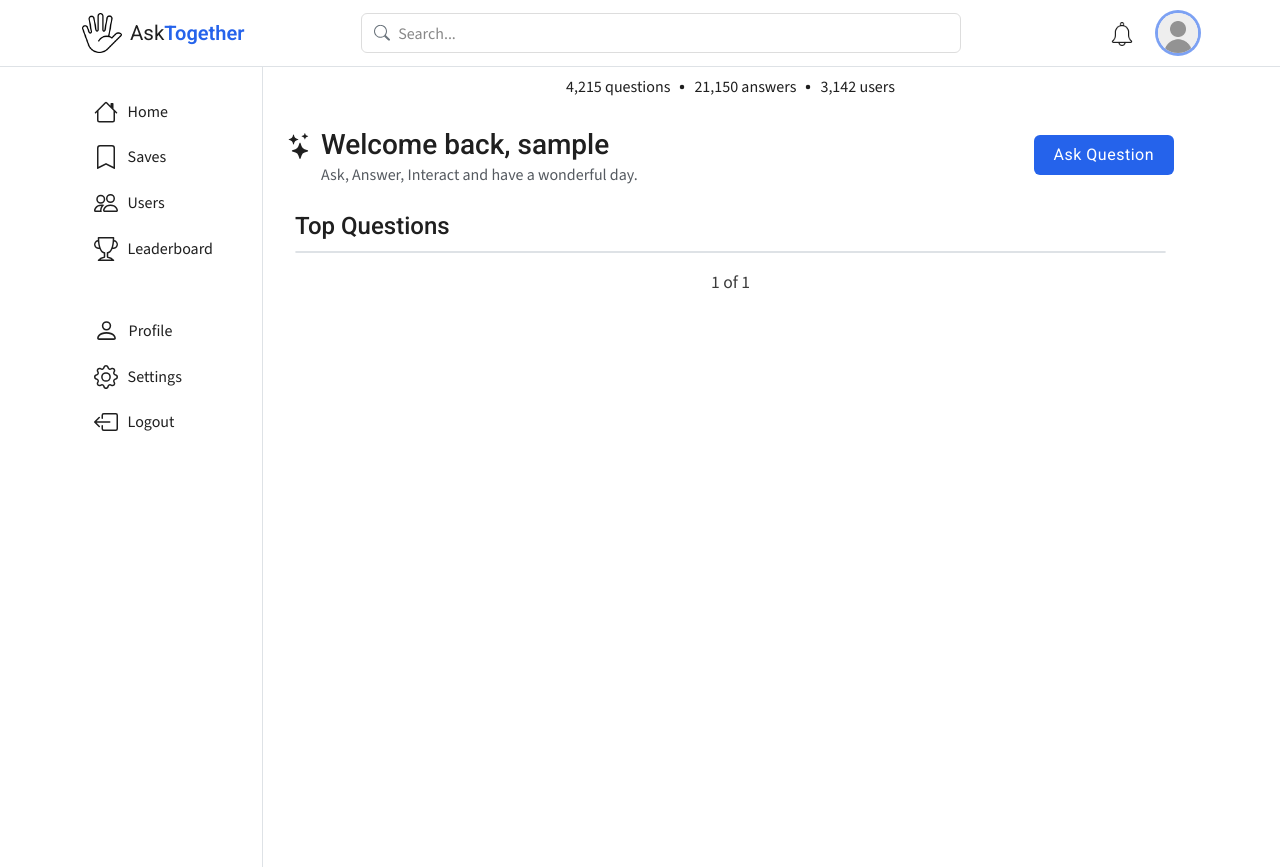
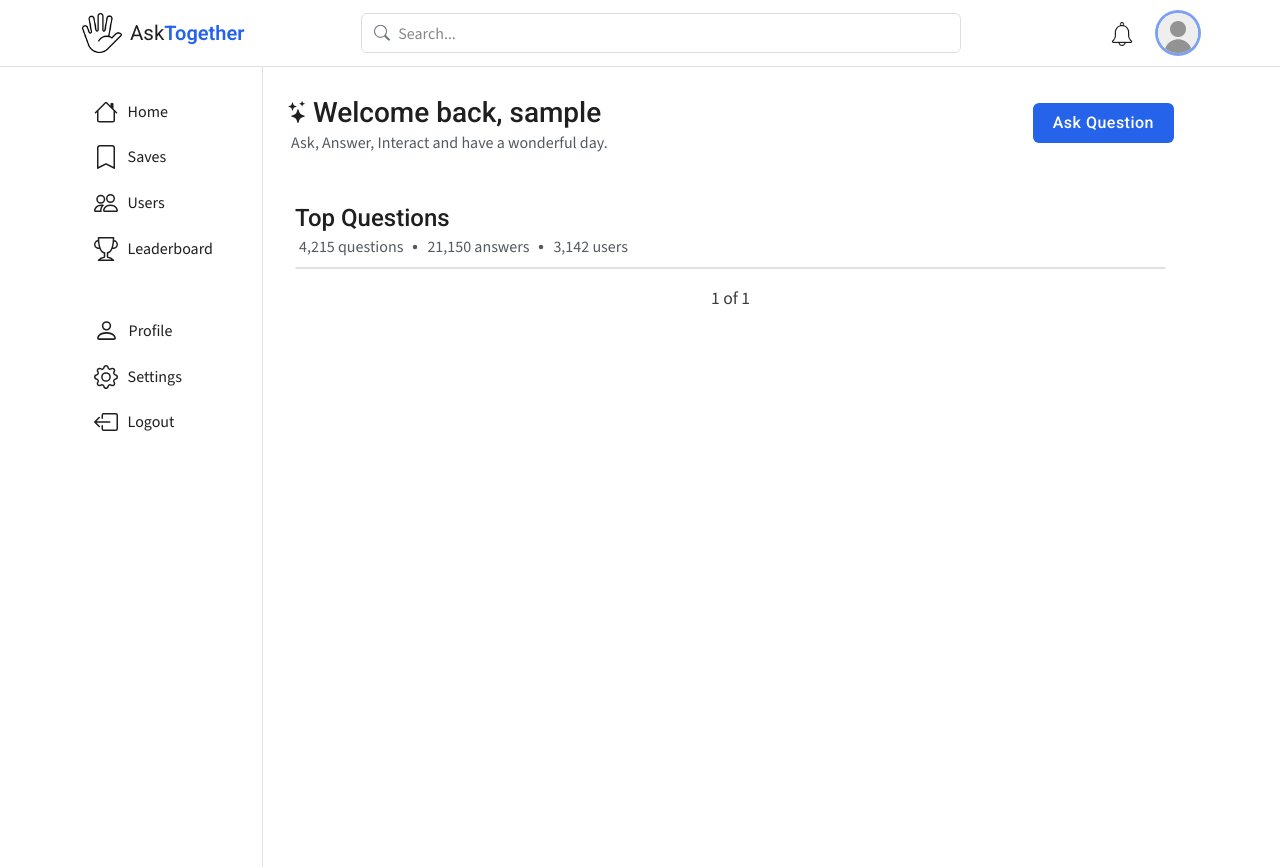
Before and after one commit to rajas19-ita/AskTogether, a Django app: page / in a window 1280 px wide. Run offline with Django 5.2, Linux system fonts and the light colour scheme; the visitor is signed in with stand-in values (Sample User, id 1); data that the repository does not hold is empty.

Commit message:
style: Home page update

```diff
--- a/ask_together/templates/ask_together/home.html
+++ b/ask_together/templates/ask_together/home.html
@@ -1,12 +1,12 @@
 {% extends 'base.html' %}
 {% load static %}
 {% load humanize %}
+
 
 {% block title %}
     Ask Together
 {% endblock %}
 
-{% comment %} brand-ui branch test commit {% endcomment %}
 
 {% block content %}
     {% include 'ask_together/includes/header.html' %}
@@ -14,9 +14,10 @@
         <div class="container">
             <div class="d-flex min-vh-100">
                 {% include 'ask_together/includes/sidebar.html' %}
-                <div class="pb-4 px-4 border-start flex-grow-1 d-flex flex-column align-items-center">
-                    <div class="w-100 d-flex flex-column" style="max-width:980px">
-                        <div class="at-heading-color-dark d-flex align-items-center justify-content-center fs-6 mb-4 mt-2">
+                <div class="py-4 px-4 border-start flex-grow-1 d-flex flex-column align-items-center">
+                    <div class="w-100 d-flex flex-column" style="max-width:900px">
+                        {% comment %} <div class="at-heading-color-dark d-flex justify-content-center fs-6 mb-4  fw-medium">
+                            <div class="d-flex align-items-center at-bg-primary-200 px-2 py-1">
                                 <span class="">
                                     {{4215|intcomma}} questions
                                 </span>
@@ -33,35 +34,54 @@
                                     {{3142|intcomma}} users
                                 </span>
                             </div>
-                        <div class="d-flex justify-content-between align-items-center mb-4">
-                            <div class="d-flex gap-2">
-                                <div class="mt-2">
-                                    <svg xmlns="http://www.w3.org/2000/svg" width="26" height="26" fill="currentColor" class="bi bi-stars at-heading-color-dark" viewBox="0 0 16 16">
+                        </div> {% endcomment %}
+                        <div class="d-flex justify-content-between align-items-center mb-5 ">
+                                <div class="d-flex flex-column mt-1 ">
+                                    <div class="d-flex gap-1 align-items-end">
+                                        <div class="mb-2">
+                                            <svg xmlns="http://www.w3.org/2000/svg" width="22" height="22" fill="currentColor" class="bi bi-stars at-heading-color-dark" viewBox="0 0 16 16">
                                                 <path d="M7.657 6.247c.11-.33.576-.33.686 0l.645 1.937a2.89 2.89 0 0 0 1.829 1.828l1.936.645c.33.11.33.576 0 .686l-1.937.645a2.89 2.89 0 0 0-1.828 1.829l-.645 1.936a.361.361 0 0 1-.686 0l-.645-1.937a2.89 2.89 0 0 0-1.828-1.828l-1.937-.645a.361.361 0 0 1 0-.686l1.937-.645a2.89 2.89 0 0 0 1.828-1.828zM3.794 1.148a.217.217 0 0 1 .412 0l.387 1.162c.173.518.579.924 1.097 1.097l1.162.387a.217.217 0 0 1 0 .412l-1.162.387A1.73 1.73 0 0 0 4.593 5.69l-.387 1.162a.217.217 0 0 1-.412 0L3.407 5.69A1.73 1.73 0 0 0 2.31 4.593l-1.162-.387a.217.217 0 0 1 0-.412l1.162-.387A1.73 1.73 0 0 0 3.407 2.31zM10.863.099a.145.145 0 0 1 .274 0l.258.774c.115.346.386.617.732.732l.774.258a.145.145 0 0 1 0 .274l-.774.258a1.16 1.16 0 0 0-.732.732l-.258.774a.145.145 0 0 1-.274 0l-.258-.774a1.16 1.16 0 0 0-.732-.732L9.1 2.137a.145.145 0 0 1 0-.274l.774-.258c.346-.115.617-.386.732-.732z"/>
                                             </svg>
                                         </div>
-                                <div class="d-flex flex-column mt-1">
-                                    <h1 class="mb-0 fs-3 " style="">
+                                        <h1 class="mb-0 fs-3" style="">
                                             Welcome back, {{user.username}}
                                         </h1>
-                                    <span class="fs-6 at-text-secondary">Ask, Answer, Interact and have a wonderful day.</span>
                                     </div>
+                                    <span class="fs-6 at-text-secondary ms-1">Ask, Answer, Interact and have a wonderful day.</span>
                                 </div>
+
                             <a href="{% if user.is_authenticated %}
                                         {% url 'ask_together:question_create' %}
                                     {% else %}
                                         {% url 'ask_together:login' %}?ssrc=ask_question
                                     {% endif %}"
-                                class="btn-askquestion d-block text-decoration-none">
+                                class="at-btn at-btn-brand at-btn-md">
                                 Ask Question
                             </a>
                         </div>
-                        <div class="px-2">
+                        <div class="px-2 w-100" >
+                            <div class="d-flex flex-column mb-2">
+                                <h2 class="fs-4 mb-0">Top Questions</h2>
+                                <div class="d-flex align-items-center fs-6 fw-medium at-text-secondary ms-1">
+                                    <span class="">
+                                        {{4215|intcomma}} questions
+                                    </span>
+                                    <svg xmlns="http://www.w3.org/2000/svg" width="24" height="24" fill="currentColor" class="bi bi-dot" viewBox="0 0 16 16">
+                                        <path d="M8 9.5a1.5 1.5 0 1 0 0-3 1.5 1.5 0 0 0 0 3"/>
+                                    </svg>
+                                    <span>
+                                        {{21150|intcomma}} answers
+                                    </span>
+                                    <svg xmlns="http://www.w3.org/2000/svg" width="24" height="24" fill="currentColor" class="bi bi-dot" viewBox="0 0 16 16">
+                                        <path d="M8 9.5a1.5 1.5 0 1 0 0-3 1.5 1.5 0 0 0 0 3"/>
+                                    </svg>
+                                    <span>
+                                        {{3142|intcomma}} users
+                                    </span>
+                                </div>
+                            </div>
 
-                            <h2 class="fs-4">Top Questions</h2>
-
-
-                            <div class="border rounded mb-3">
+                            <div class="border rounded mb-3 ">
                                 {% for question in page_obj %}
                                     <div class="row g-0 gap-4 align-items-start py-4 {% if not forloop.last %}border-bottom{% endif %}">
                                         <div class="col-2 d-flex flex-column gap-2 align-items-end fs-6">
--- a/ask_together/templates/ask_together/includes/sidebar.html
+++ b/ask_together/templates/ask_together/includes/sidebar.html
@@ -2,7 +2,7 @@
     <div class="d-flex flex-column gap-4">
         <ul class="list-unstyled d-flex flex-column gap-1">
             <li>
-                <a class="at-sidebar-link me-1" href="{% url 'ask_together:home' %}">
+                <a class="at-sidebar-link" href="{% url 'ask_together:home' %}">
                     <svg xmlns="http://www.w3.org/2000/svg" width="24" height="24" fill="currentColor" class="bi bi-house" viewBox="0 0 16 16">
                         <path d="M8.707 1.5a1 1 0 0 0-1.414 0L.646 8.146a.5.5 0 0 0 .708.708L2 8.207V13.5A1.5 1.5 0 0 0 3.5 15h9a1.5 1.5 0 0 0 1.5-1.5V8.207l.646.647a.5.5 0 0 0 .708-.708L13 5.793V2.5a.5.5 0 0 0-.5-.5h-1a.5.5 0 0 0-.5.5v1.293zM13 7.207V13.5a.5.5 0 0 1-.5.5h-9a.5.5 0 0 1-.5-.5V7.207l5-5z"/>
                     </svg>
@@ -10,7 +10,7 @@
                 </a>
             </li>
             <li>
-                <a class="at-sidebar-link me-1">
+                <a class="at-sidebar-link">
                     <svg xmlns="http://www.w3.org/2000/svg" width="24" height="24" fill="currentColor" class="bi bi-bookmark" viewBox="0 0 16 16">
                         <path d="M2 2a2 2 0 0 1 2-2h8a2 2 0 0 1 2 2v13.5a.5.5 0 0 1-.777.416L8 13.101l-5.223 2.815A.5.5 0 0 1 2 15.5zm2-1a1 1 0 0 0-1 1v12.566l4.723-2.482a.5.5 0 0 1 .554 0L13 14.566V2a1 1 0 0 0-1-1z"/>
                     </svg>
@@ -18,7 +18,7 @@
                 </a>
             </li>
             <li>
-                <a class="at-sidebar-link me-1">
+                <a class="at-sidebar-link">
                     <svg xmlns="http://www.w3.org/2000/svg" width="24" height="24" fill="currentColor" class="bi bi-people" viewBox="0 0 16 16">
                         <path d="M15 14s1 0 1-1-1-4-5-4-5 3-5 4 1 1 1 1zm-7.978-1L7 12.996c.001-.264.167-1.03.76-1.72C8.312 10.629 9.282 10 11 10c1.717 0 2.687.63 3.24 1.276.593.69.758 1.457.76 1.72l-.008.002-.014.002zM11 7a2 2 0 1 0 0-4 2 2 0 0 0 0 4m3-2a3 3 0 1 1-6 0 3 3 0 0 1 6 0M6.936 9.28a6 6 0 0 0-1.23-.247A7 7 0 0 0 5 9c-4 0-5 3-5 4q0 1 1 1h4.216A2.24 2.24 0 0 1 5 13c0-1.01.377-2.042 1.09-2.904.243-.294.526-.569.846-.816M4.92 10A5.5 5.5 0 0 0 4 13H1c0-.26.164-1.03.76-1.724.545-.636 1.492-1.256 3.16-1.275ZM1.5 5.5a3 3 0 1 1 6 0 3 3 0 0 1-6 0m3-2a2 2 0 1 0 0 4 2 2 0 0 0 0-4"/>
                     </svg>
@@ -26,7 +26,7 @@
                 </a>
             </li>
             <li>
-                <a class="at-sidebar-link me-1">
+                <a class="at-sidebar-link">
                     <svg xmlns="http://www.w3.org/2000/svg" width="24" height="24" fill="currentColor" class="bi bi-trophy" viewBox="0 0 16 16">
                         <path d="M2.5.5A.5.5 0 0 1 3 0h10a.5.5 0 0 1 .5.5q0 .807-.034 1.536a3 3 0 1 1-1.133 5.89c-.79 1.865-1.878 2.777-2.833 3.011v2.173l1.425.356c.194.048.377.135.537.255L13.3 15.1a.5.5 0 0 1-.3.9H3a.5.5 0 0 1-.3-.9l1.838-1.379c.16-.12.343-.207.537-.255L6.5 13.11v-2.173c-.955-.234-2.043-1.146-2.833-3.012a3 3 0 1 1-1.132-5.89A33 33 0 0 1 2.5.5m.099 2.54a2 2 0 0 0 .72 3.935c-.333-1.05-.588-2.346-.72-3.935m10.083 3.935a2 2 0 0 0 .72-3.935c-.133 1.59-.388 2.885-.72 3.935M3.504 1q.01.775.056 1.469c.13 2.028.457 3.546.87 4.667C5.294 9.48 6.484 10 7 10a.5.5 0 0 1 .5.5v2.61a1 1 0 0 1-.757.97l-1.426.356a.5.5 0 0 0-.179.085L4.5 15h7l-.638-.479a.5.5 0 0 0-.18-.085l-1.425-.356a1 1 0 0 1-.757-.97V10.5A.5.5 0 0 1 9 10c.516 0 1.706-.52 2.57-2.864.413-1.12.74-2.64.87-4.667q.045-.694.056-1.469z"/>
                     </svg>
@@ -37,7 +37,7 @@
 
         <ul class="list-unstyled d-flex flex-column gap-1">
             <li>
-                <a class="at-sidebar-link me-1">
+                <a class="at-sidebar-link">
                     <svg xmlns="http://www.w3.org/2000/svg" width="25" height="25" fill="currentColor" class="bi bi-person" viewBox="0 0 16 16">
                         <path d="M8 8a3 3 0 1 0 0-6 3 3 0 0 0 0 6m2-3a2 2 0 1 1-4 0 2 2 0 0 1 4 0m4 8c0 1-1 1-1 1H3s-1 0-1-1 1-4 6-4 6 3 6 4m-1-.004c-.001-.246-.154-.986-.832-1.664C11.516 10.68 10.289 10 8 10s-3.516.68-4.168 1.332c-.678.678-.83 1.418-.832 1.664z"/>
                     </svg>
@@ -46,7 +46,7 @@
             </li>
 
             <li>
-                <a class="at-sidebar-link me-1 ">
+                <a class="at-sidebar-link ">
                     <svg xmlns="http://www.w3.org/2000/svg" width="24" height="24" fill="currentColor" class="bi bi-gear" viewBox="0 0 16 16">
                         <path d="M8 4.754a3.246 3.246 0 1 0 0 6.492 3.246 3.246 0 0 0 0-6.492M5.754 8a2.246 2.246 0 1 1 4.492 0 2.246 2.246 0 0 1-4.492 0"/>
                         <path d="M9.796 1.343c-.527-1.79-3.065-1.79-3.592 0l-.094.319a.873.873 0 0 1-1.255.52l-.292-.16c-1.64-.892-3.433.902-2.54 2.541l.159.292a.873.873 0 0 1-.52 1.255l-.319.094c-1.79.527-1.79 3.065 0 3.592l.319.094a.873.873 0 0 1 .52 1.255l-.16.292c-.892 1.64.901 3.434 2.541 2.54l.292-.159a.873.873 0 0 1 1.255.52l.094.319c.527 1.79 3.065 1.79 3.592 0l.094-.319a.873.873 0 0 1 1.255-.52l.292.16c1.64.893 3.434-.902 2.54-2.541l-.159-.292a.873.873 0 0 1 .52-1.255l.319-.094c1.79-.527 1.79-3.065 0-3.592l-.319-.094a.873.873 0 0 1-.52-1.255l.16-.292c.893-1.64-.902-3.433-2.541-2.54l-.292.159a.873.873 0 0 1-1.255-.52zm-2.633.283c.246-.835 1.428-.835 1.674 0l.094.319a1.873 1.873 0 0 0 2.693 1.115l.291-.16c.764-.415 1.6.42 1.184 1.185l-.159.292a1.873 1.873 0 0 0 1.116 2.692l.318.094c.835.246.835 1.428 0 1.674l-.319.094a1.873 1.873 0 0 0-1.115 2.693l.16.291c.415.764-.42 1.6-1.185 1.184l-.291-.159a1.873 1.873 0 0 0-2.693 1.116l-.094.318c-.246.835-1.428.835-1.674 0l-.094-.319a1.873 1.873 0 0 0-2.692-1.115l-.292.16c-.764.415-1.6-.42-1.184-1.185l.159-.291A1.873 1.873 0 0 0 1.945 8.93l-.319-.094c-.835-.246-.835-1.428 0-1.674l.319-.094A1.873 1.873 0 0 0 3.06 4.377l-.16-.292c-.415-.764.42-1.6 1.185-1.184l.292.159a1.873 1.873 0 0 0 2.692-1.115z"/>
@@ -56,9 +56,9 @@
             </li>
             {% if user.is_authenticated %}
                 <li>
-                    <form method="post" action="{% url 'ask_together:logout' %}" class=" me-1">
+                    <form method="post" action="{% url 'ask_together:logout' %}" class="d-flex">
                         {% csrf_token %}
-                        <button type="submit" class="at-sidebar-link">
+                        <button type="submit" class="at-sidebar-link flex-grow-1">
                             <svg xmlns="http://www.w3.org/2000/svg" width="24" height="24" fill="currentColor" class="bi bi-box-arrow-left" viewBox="0 0 16 16">
                                 <path fill-rule="evenodd" d="M6 12.5a.5.5 0 0 0 .5.5h8a.5.5 0 0 0 .5-.5v-9a.5.5 0 0 0-.5-.5h-8a.5.5 0 0 0-.5.5v2a.5.5 0 0 1-1 0v-2A1.5 1.5 0 0 1 6.5 2h8A1.5 1.5 0 0 1 16 3.5v9a1.5 1.5 0 0 1-1.5 1.5h-8A1.5 1.5 0 0 1 5 12.5v-2a.5.5 0 0 1 1 0z"/>
                                 <path fill-rule="evenodd" d="M.146 8.354a.5.5 0 0 1 0-.708l3-3a.5.5 0 1 1 .708.708L1.707 7.5H10.5a.5.5 0 0 1 0 1H1.707l2.147 2.146a.5.5 0 0 1-.708.708z"/>
--- a/static/css/base.css
+++ b/static/css/base.css
@@ -14,6 +14,8 @@
   --color-heading-dark: #1f1f1f;
   --search-border: #ddd;
   --search-placeholder: #888;
+  --color-primary-300: #a8c1f7;
+  --color-primary-200: #bed0f9;
 
   /* ======================
      🔠 Typography
@@ -53,6 +55,17 @@ h6 {
   color: var(--color-heading-dark) !important;
 }
 
+.at-bg-primary-300 {
+  background-color: var(--color-primary-300) !important;
+}
+.at-bg-primary-200 {
+  background-color: var(--color-primary-200) !important;
+}
+
+.at-border-primary-300 {
+  border-color: var(--color-primary-300) !important;
+}
+
 .at-text-body-color {
   color: var(--color-text-primary) !important;
 }
@@ -83,6 +96,7 @@ h6 {
   border-radius: 0.375rem;
   cursor: pointer;
   color: var(--color-heading);
+  text-decoration: none;
 }
 
 .at-btn-brand {
@@ -97,6 +111,10 @@ h6 {
 
 .at-btn-brand:active {
   transform: scale(0.97);
+}
+
+.at-btn-md {
+  padding: 0.5rem 1.25rem;
 }
 
 .at-btn-text {
@@ -192,11 +210,11 @@ h6 {
   border: none;
   background-color: transparent;
 
-  width: 100%;
   padding: 0.55rem 0.75rem;
   border-radius: 0.375rem;
   font-weight: 500;
   font-size: 1rem;
+  margin-right: 0.25rem;
 
   color: var(--color-heading-dark) !important;
   transition: all 0.15s ease-in-out;
@@ -326,23 +344,6 @@ a {
   background-color: #e9ecef;
 } */
 
-.btn-askquestion {
-  font-family: "Roboto", sans-serif;
-  font-size: 1rem;
-  letter-spacing: 0.5px;
-  color: #fff !important;
-  background-color: #2563eb;
-  padding: 0.5rem 1.25rem;
-  border: none;
-  border-radius: 0.375rem;
-  cursor: pointer;
-  transition: background-color 0.2s ease;
-}
-
-.btn-askquestion:hover {
-  background-color: #1d4ed8;
-}
-
 .btn-vote {
   color: #3c3c3c;
   border: 1px solid #3c3c3c;
```
Lines whose indentation alone changed are shown as unchanged.
